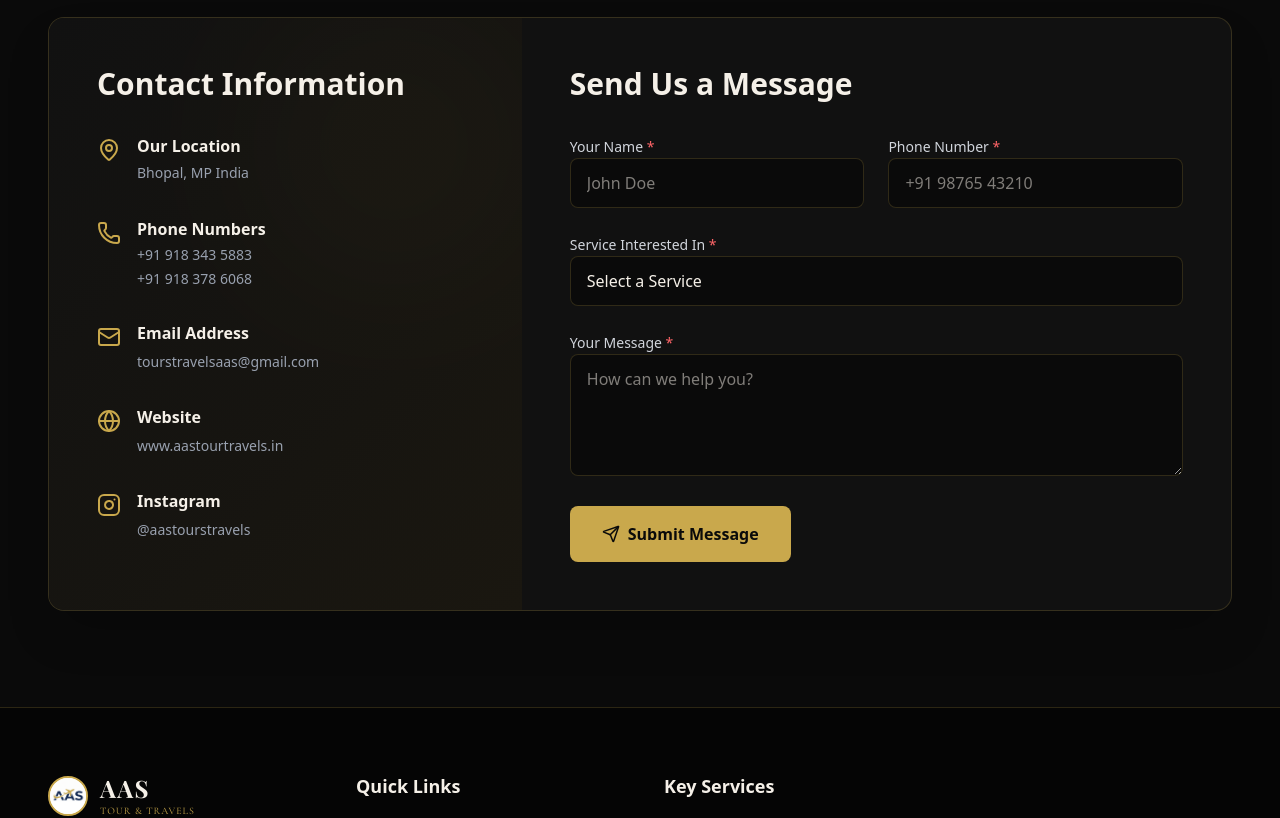
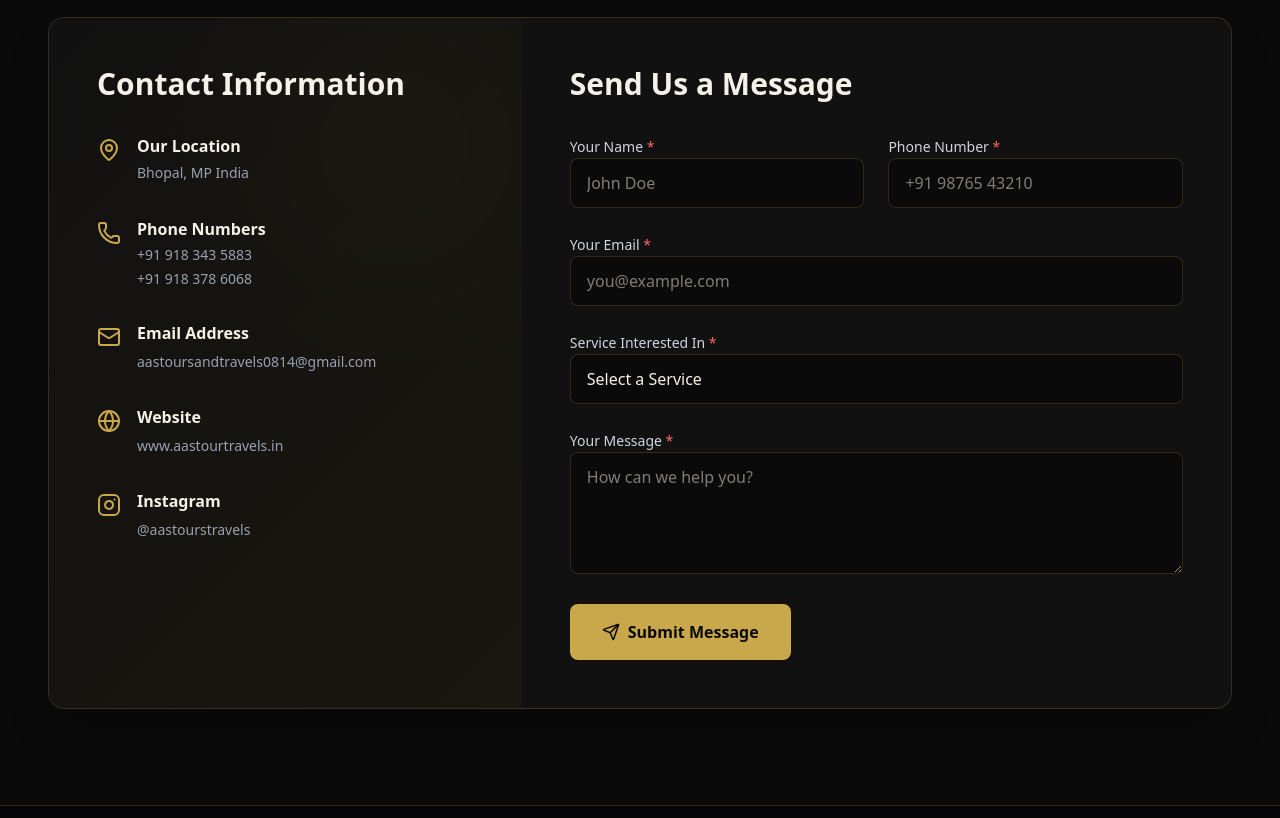
Before and after one commit to shivamchavan12/aastourtravels, a Next.js app: page / in a window 1280 px wide. Shown: the part 4380-5198 px from the top of the page. Built offline with nearby package versions, Linux system fonts and the light colour scheme; a web font is replaced by a local one.

Commit message:
emailjs added

```diff
--- a/package.json
+++ b/package.json
@@ -9,6 +9,7 @@
     "lint": "eslint"
   },
   "dependencies": {
+    "@emailjs/browser": "^4.4.1",
     "@types/aos": "^3.0.8",
     "@vercel/analytics": "^2.0.1",
     "aos": "^2.3.4",
--- a/src/components/Contact.tsx
+++ b/src/components/Contact.tsx
@@ -1,9 +1,11 @@
 "use client";
-import { useState } from "react";
-import { MapPin, Phone, Mail, Globe, Send, CheckCircle2 } from "lucide-react";
+import { useState, useRef } from "react";
+import emailjs from "@emailjs/browser";
+import { MapPin, Phone, Mail, Globe, Send, CheckCircle2, Loader2, AlertCircle } from "lucide-react";
 
 type FormData = {
   name: string;
+  email: string;
   phone: string;
   service: string;
   message: string;
@@ -17,6 +19,11 @@ function validate(data: FormData): FormErrors {
     errors.name = "Name is required.";
   } else if (data.name.trim().length < 2) {
     errors.name = "Name must be at least 2 characters.";
+  }
+  if (!data.email.trim()) {
+    errors.email = "Email address is required.";
+  } else if (!/^[^\s@]+@[^\s@]+\.[^\s@]+$/.test(data.email.trim())) {
+    errors.email = "Enter a valid email address.";
   }
   if (!data.phone.trim()) {
     errors.phone = "Phone number is required.";
@@ -41,27 +48,53 @@ const fieldClass = (error?: string) =>
   }`;
 
 export default function Contact() {
-  const [form, setForm] = useState<FormData>({ name: "", phone: "", service: "", message: "" });
+  const formRef = useRef<HTMLFormElement>(null);
+  const [form, setForm] = useState<FormData>({ name: "", email: "", phone: "", service: "", message: "" });
   const [errors, setErrors] = useState<FormErrors>({});
   const [submitted, setSubmitted] = useState(false);
+  const [loading, setLoading] = useState(false);
+  const [sendError, setSendError] = useState<string | null>(null);
 
   const handleChange = (e: React.ChangeEvent<HTMLInputElement | HTMLSelectElement | HTMLTextAreaElement>) => {
     const { name, value } = e.target;
     setForm((prev) => ({ ...prev, [name]: value }));
-    // Clear error on typing
     if (errors[name as keyof FormData]) {
       setErrors((prev) => ({ ...prev, [name]: undefined }));
     }
+    if (sendError) setSendError(null);
   };
 
-  const handleSubmit = (e: React.FormEvent) => {
+  const handleSubmit = async (e: React.FormEvent) => {
     e.preventDefault();
     const validationErrors = validate(form);
     if (Object.keys(validationErrors).length > 0) {
       setErrors(validationErrors);
       return;
     }
-    setSubmitted(true);
+
+    setLoading(true);
+    setSendError(null);
+
+    try {
+      await emailjs.send(
+        process.env.NEXT_PUBLIC_EMAILJS_SERVICE_ID!,
+        process.env.NEXT_PUBLIC_EMAILJS_TEMPLATE_ID!,
+        {
+          from_name: form.name,
+          reply_to: form.email,
+          phone: form.phone,
+          service: form.service,
+          message: form.message,
+        },
+        { publicKey: process.env.NEXT_PUBLIC_EMAILJS_PUBLIC_KEY! }
+      );
+      setSubmitted(true);
+    } catch (err) {
+      console.error("EmailJS error:", err);
+      setSendError("Something went wrong. Please try again or contact us directly.");
+    } finally {
+      setLoading(false);
+    }
   };
 
   return (
@@ -106,8 +139,8 @@ export default function Contact() {
                 <Mail className="text-[#C9A84C] mt-1 flex-shrink-0" size={24} />
                 <div>
                   <h4 className="font-bold text-off-white mb-1">Email Address</h4>
-                  <a href="mailto:tourstravelsaas@gmail.com" className="text-gray-400 text-sm hover:text-[#C9A84C] transition-colors">
-                    tourstravelsaas@gmail.com
+                  <a href="mailto:aastoursandtravels0814@gmail.com" className="text-gray-400 text-sm hover:text-[#C9A84C] transition-colors">
+                    aastoursandtravels0814@gmail.com
                   </a>
                 </div>
               </div>
@@ -121,7 +154,7 @@ export default function Contact() {
                 </div>
               </div>
               <div className="flex items-start gap-4">
-                <svg className="text-[#C9A84C] mt-1 flex-shrink-0" width={24} height={24} viewBox="0 0 24 24" fill="none" stroke="currentColor" strokeWidth="2" strokeLinecap="round" strokeLinejoin="round"><rect x="2" y="2" width="20" height="20" rx="5" ry="5"/><path d="M16 11.37A4 4 0 1 1 12.63 8 4 4 0 0 1 16 11.37z"/><line x1="17.5" y1="6.5" x2="17.51" y2="6.5"/></svg>
+                <svg className="text-[#C9A84C] mt-1 flex-shrink-0" width={24} height={24} viewBox="0 0 24 24" fill="none" stroke="currentColor" strokeWidth="2" strokeLinecap="round" strokeLinejoin="round"><rect x="2" y="2" width="20" height="20" rx="5" ry="5" /><path d="M16 11.37A4 4 0 1 1 12.63 8 4 4 0 0 1 16 11.37z" /><line x1="17.5" y1="6.5" x2="17.51" y2="6.5" /></svg>
                 <div>
                   <h4 className="font-bold text-off-white mb-1">Instagram</h4>
                   <a
@@ -149,14 +182,14 @@ export default function Contact() {
                   Thank you for reaching out. Our team will get back to you shortly.
                 </p>
                 <button
-                  onClick={() => { setSubmitted(false); setForm({ name: "", phone: "", service: "", message: "" }); }}
+                  onClick={() => { setSubmitted(false); setSendError(null); setForm({ name: "", email: "", phone: "", service: "", message: "" }); }}
                   className="mt-4 text-sm text-[#C9A84C] underline underline-offset-4 hover:text-[#F0D080] transition-colors"
                 >
                   Send another message
                 </button>
               </div>
             ) : (
-              <form className="space-y-6" onSubmit={handleSubmit} noValidate>
+              <form ref={formRef} className="space-y-6" onSubmit={handleSubmit} noValidate>
                 <div className="grid grid-cols-1 md:grid-cols-2 gap-6">
                   {/* Name */}
                   <div className="space-y-1">
@@ -189,6 +222,22 @@ export default function Contact() {
                     />
                     {errors.phone && <p className="text-red-400 text-xs mt-1">{errors.phone}</p>}
                   </div>
+                </div>
+
+                {/* Email */}
+                <div className="space-y-1">
+                  <label className="text-sm font-medium text-gray-300">
+                    Your Email <span className="text-red-400">*</span>
+                  </label>
+                  <input
+                    type="email"
+                    name="email"
+                    value={form.email}
+                    onChange={handleChange}
+                    className={fieldClass(errors.email)}
+                    placeholder="you@example.com"
+                  />
+                  {errors.email && <p className="text-red-400 text-xs mt-1">{errors.email}</p>}
                 </div>
 
                 {/* Service */}
@@ -229,12 +278,30 @@ export default function Contact() {
                   {errors.message && <p className="text-red-400 text-xs mt-1">{errors.message}</p>}
                 </div>
 
+                {/* Error Banner */}
+                {sendError && (
+                  <div className="flex items-start gap-3 bg-red-500/10 border border-red-500/30 rounded-lg px-4 py-3 text-red-400 text-sm">
+                    <AlertCircle size={18} className="flex-shrink-0 mt-0.5" />
+                    <span>{sendError}</span>
+                  </div>
+                )}
+
                 <button
                   type="submit"
-                  className="bg-[#C9A84C] text-primary font-bold px-8 py-4 rounded-lg flex items-center justify-center gap-2 hover:bg-[#F0D080] transition-all w-full md:w-auto"
+                  disabled={loading}
+                  className="bg-[#C9A84C] text-primary font-bold px-8 py-4 rounded-lg flex items-center justify-center gap-2 hover:bg-[#F0D080] transition-all w-full md:w-auto disabled:opacity-60 disabled:cursor-not-allowed"
                 >
-                  <Send size={18} />
-                  Submit Message
+                  {loading ? (
+                    <>
+                      <Loader2 size={18} className="animate-spin" />
+                      Sending...
+                    </>
+                  ) : (
+                    <>
+                      <Send size={18} />
+                      Submit Message
+                    </>
+                  )}
                 </button>
               </form>
             )}
```
Also changed, not shown: 1 other file (tests, documents, lock files or other folders).
